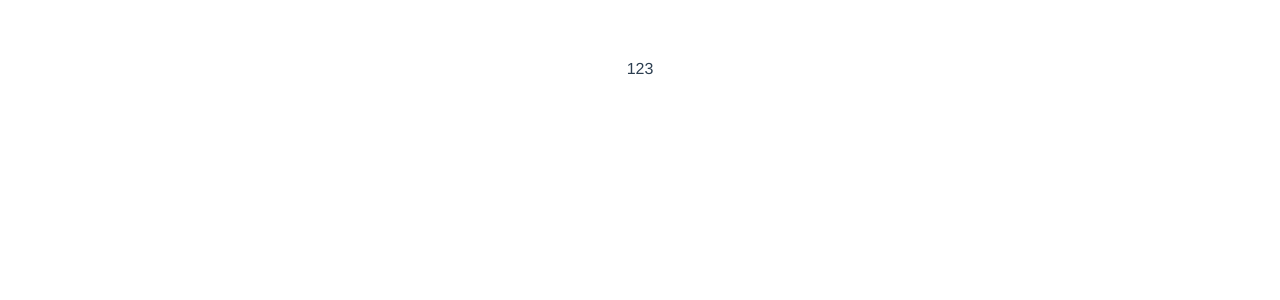
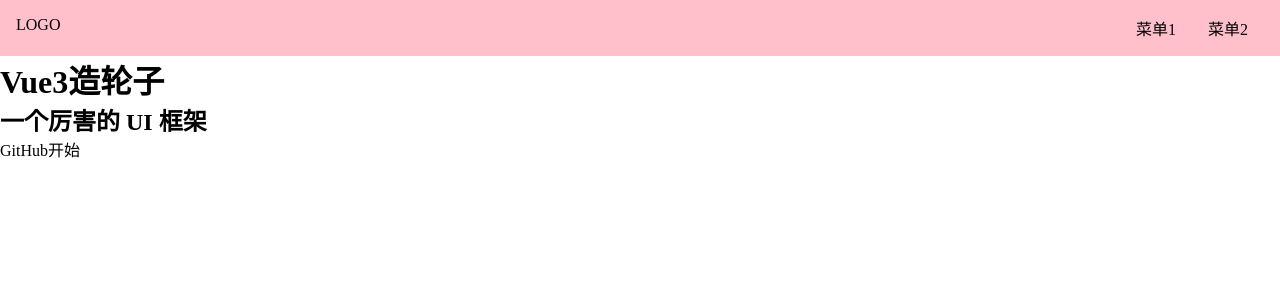
Before and after one commit to Hsy1998/Vue3-, a Vue app: page / in a window 1280 px wide. Shown: the top 300 px of the page. Built offline with nearby package versions, Linux system fonts and the light colour scheme.

Commit message:
封装Topnav组件

```diff
--- a/package.json
+++ b/package.json
@@ -10,7 +10,8 @@
     "vue-router": "^4.0.0-beta.3"
   },
   "devDependencies": {
-    "vite": "^1.0.0-rc.1",
-    "@vue/compiler-sfc": "^3.0.0-rc.1"
+    "@vue/compiler-sfc": "^3.0.0-rc.1",
+    "sass": "^1.26.10",
+    "vite": "^1.0.0-rc.1"
   }
 }
--- a/src/App.vue
+++ b/src/App.vue
@@ -3,12 +3,7 @@
 </template>
 
 <script>
-import HelloWorld from './components/HelloWorld.vue'
-
 export default {
   name: 'App',
-  components: {
-    HelloWorld,
-  },
 }
 </script>
--- a/src/components/HelloWorld.vue
+++ /dev/null
@@ -1,19 +0,0 @@
-<template>
-  <h1>{{ msg }}</h1>
-  <button @click="count++">count is: {{ count }}</button>
-  <p>Edit <code>components/HelloWorld.vue</code> to test hot module replacement.</p>
-</template>
-
-<script>
-export default {
-  name: 'HelloWorld',
-  props: {
-    msg: String
-  },
-  data() {
-    return {
-      count: 0
-    }
-  }
-}
-</script>
--- a/src/components/Hsy.vue
+++ /dev/null
@@ -1,7 +0,0 @@
-<template>123</template>
-
-<script>
-export default {}
-</script>
-
-<style></style>
--- /dev/null
+++ b/src/components/Topnav.vue
@@ -0,0 +1,31 @@
+<template>
+  <div class="topnav">
+    <div class="logo">LOGO</div>
+    <ul class="menu">
+      <li>菜单1</li>
+      <li>菜单2</li>
+    </ul>
+  </div>
+</template>
+<script lang="ts">
+export default {}
+</script>
+<style lang="scss" scoped>
+.topnav {
+  background: pink;
+  display: flex;
+  padding: 16px;
+  > .logo {
+    max-width: 6em;
+    margin-right: auto;
+  }
+  > .menu {
+    display: flex;
+    white-space: nowrap;
+    flex-wrap: nowrap;
+    > li {
+      margin: 0 1em;
+    }
+  }
+}
+</style>
--- a/src/index.css
+++ /dev/null
@@ -1,8 +0,0 @@
-#app {
-  font-family: Avenir, Helvetica, Arial, sans-serif;
-  -webkit-font-smoothing: antialiased;
-  -moz-osx-font-smoothing: grayscale;
-  text-align: center;
-  color: #2c3e50;
-  margin-top: 60px;
-}
--- /dev/null
+++ b/src/index.scss
@@ -0,0 +1,16 @@
+* {
+  margin: 0;
+  padding: 0;
+  box-sizing: border-box;
+}
+ul,
+ol {
+  list-style: none;
+}
+a {
+  text-decoration: none;
+  color: inherit;
+  &:hover {
+    border-bottom: 1px solid;
+  }
+}
--- a/src/views/Doc.vue
+++ b/src/views/Doc.vue
@@ -1,9 +1,18 @@
 <template>
-  <div>Doc页面</div>
+  <div>
+    <Topnav />
+    <div class="content">
+      <aside>边栏</aside>
+      <main>内容</main>
+    </div>
+  </div>
 </template>
 
-<script>
-export default {}
+<script lang="ts">
+import Topnav from '../components/Topnav.vue'
+export default {
+  components: { Topnav },
+}
 </script>
 
 <style></style>
--- a/src/views/Home.vue
+++ b/src/views/Home.vue
@@ -1,9 +1,6 @@
 <template>
   <div>
-    <div class="topnav">
-      <div class="logo"></div>
-      <div class="menu"></div>
-    </div>
+    <Topnav />
     <div class="banner">
       <h1>Vue3造轮子</h1>
       <h2>一个厉害的 UI 框架</h2>
@@ -15,8 +12,11 @@
   </div>
 </template>
 
-<script>
-export default {}
+<script lang="ts">
+import Topnav from '../components/Topnav.vue'
+export default {
+  components: { Topnav },
+}
 </script>
 
-<style></style>
+<style lang="scss" scoped></style>
```
Also changed, not shown: src/main.ts (+5 -3 lines), 1 other file (tests, documents, lock files or other folders).
